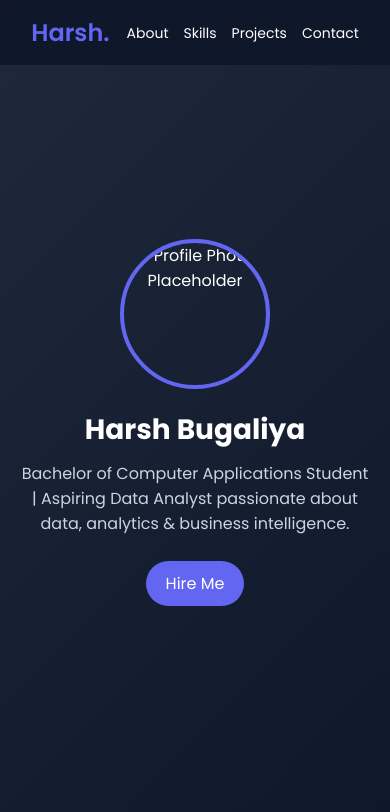
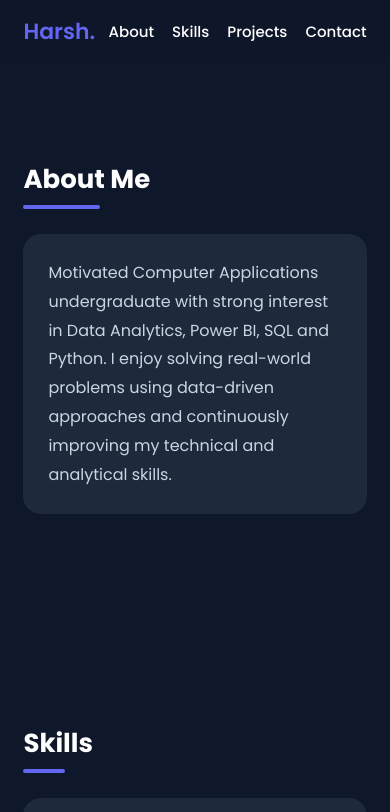
Before and after one commit to Harshbugaliya/HarshBugaliya, a plain HTML site: page index.html in a window 390 px wide. Shown: the top 812 px of the page. Drawn offline with Linux system fonts and the light colour scheme.

Commit message:
Refactor index.html for layout and style improvements
Updated styling and layout for improved aesthetics and responsiveness. Removed hero section and adjusted project links.

```diff
--- a/index.html
+++ b/index.html
@@ -5,7 +5,6 @@
     <title>Harsh Bugaliya | Portfolio</title>
     <meta name="viewport" content="width=device-width, initial-scale=1.0">
 
-    <!-- Google Font -->
     <link href="https://fonts.googleapis.com/css2?family=Poppins:wght@300;400;500;600;700&display=swap" rel="stylesheet">
 
     <style>
@@ -15,6 +14,7 @@
             --dark-light: #1e293b;
             --text-light: #cbd5e1;
             --white: #ffffff;
+            --max-width: 1100px;
         }
 
         * {
@@ -34,30 +34,32 @@
         nav {
             position: fixed;
             width: 100%;
-            background: rgba(15, 23, 42, 0.9);
-            backdrop-filter: blur(10px);
+            background: rgba(15, 23, 42, 0.95);
+            backdrop-filter: blur(8px);
             display: flex;
             justify-content: space-between;
             align-items: center;
-            padding: 15px 8%;
+            padding: 18px 8%;
             z-index: 1000;
         }
 
         nav h2 {
             color: var(--primary);
+            font-size: 22px;
             font-weight: 600;
         }
 
         nav ul {
             list-style: none;
             display: flex;
-            gap: 25px;
+            gap: 28px;
         }
 
         nav ul li a {
             text-decoration: none;
             color: var(--white);
-            font-size: 14px;
+            font-size: 15px;
+            font-weight: 500;
             transition: 0.3s;
         }
 
@@ -65,44 +67,86 @@
             color: var(--primary);
         }
 
-        /* Hero Section */
-        .hero {
-            height: 100vh;
-            display: flex;
-            align-items: center;
-            justify-content: center;
-            flex-direction: column;
-            text-align: center;
-            padding: 0 20px;
-            background: linear-gradient(135deg, #1e293b, #0f172a);
+        /* Sections */
+        section {
+            padding: 120px 8% 80px;
+            max-width: var(--max-width);
+            margin: auto;
         }
 
-        .hero img {
-            width: 150px;
-            height: 150px;
-            border-radius: 50%;
-            border: 4px solid var(--primary);
-            object-fit: cover;
-            margin-bottom: 20px;
+        section:first-of-type {
+            padding-top: 160px;
         }
 
-        .hero h1 {
-            font-size: 40px;
-            margin-bottom: 10px;
+        section h2 {
+            font-size: 32px;
+            margin-bottom: 35px;
+            position: relative;
+            display: inline-block;
         }
 
-        .hero p {
+        section h2::after {
+            content: "";
+            width: 60%;
+            height: 4px;
+            background: var(--primary);
+            position: absolute;
+            left: 0;
+            bottom: -10px;
+            border-radius: 2px;
+        }
+
+        .card {
+            background: var(--dark-light);
+            padding: 35px;
+            border-radius: 18px;
+            margin-bottom: 30px;
+            transition: 0.3s ease;
+        }
+
+        .card:hover {
+            transform: translateY(-6px);
+            box-shadow: 0 12px 35px rgba(99, 102, 241, 0.25);
+        }
+
+        .card p {
+            font-size: 16px;
+            line-height: 1.8;
             color: var(--text-light);
-            max-width: 600px;
+        }
+
+        /* Skills */
+        .skills {
+            display: flex;
+            flex-wrap: wrap;
+            gap: 16px;
+        }
+
+        .skill {
+            padding: 10px 18px;
+            background: var(--primary);
+            border-radius: 25px;
+            font-size: 14px;
+            font-weight: 500;
+        }
+
+        /* Project */
+        .project-title {
+            font-size: 20px;
+            font-weight: 600;
+            margin-bottom: 15px;
         }
 
         .btn {
-            margin-top: 25px;
-            padding: 10px 20px;
+            display: inline-block;
+            margin-top: 18px;
+            padding: 10px 22px;
             background: var(--primary);
             color: var(--white);
             border-radius: 25px;
             text-decoration: none;
+            font-size: 14px;
+            font-weight: 500;
             transition: 0.3s;
         }
 
@@ -110,81 +154,36 @@
             background: #4f46e5;
         }
 
-        section {
-            padding: 80px 8%;
-        }
-
-        section h2 {
-            font-size: 28px;
-            margin-bottom: 30px;
-            position: relative;
-            display: inline-block;
-        }
-
-        section h2::after {
-            content: "";
-            width: 50%;
-            height: 3px;
-            background: var(--primary);
-            position: absolute;
-            left: 0;
-            bottom: -8px;
-        }
-
-        .card {
-            background: var(--dark-light);
-            padding: 25px;
-            border-radius: 15px;
-            margin-bottom: 20px;
-            transition: 0.3s;
-        }
-
-        .card:hover {
-            transform: translateY(-5px);
-            box-shadow: 0 10px 30px rgba(99, 102, 241, 0.2);
-        }
-
-        /* Skills */
-        .skills {
-            display: flex;
-            flex-wrap: wrap;
-            gap: 15px;
-        }
-
-        .skill {
-            padding: 8px 16px;
-            background: var(--primary);
-            border-radius: 20px;
-            font-size: 13px;
-        }
-
         /* Contact Form */
         form {
-            margin-top: 20px;
+            margin-top: 25px;
         }
 
         input, textarea {
             width: 100%;
-            padding: 12px;
-            margin-bottom: 15px;
-            border-radius: 8px;
+            padding: 14px;
+            margin-bottom: 18px;
+            border-radius: 10px;
             border: none;
             outline: none;
             background: #334155;
             color: var(--white);
+            font-size: 14px;
         }
 
         textarea {
-            min-height: 120px;
+            min-height: 140px;
             resize: vertical;
         }
 
         button {
-            padding: 10px 20px;
+            padding: 12px 25px;
             background: var(--primary);
             border: none;
-            border-radius: 20px;
+            border-radius: 25px;
             color: var(--white);
+            font-size: 14px;
+            font-weight: 500;
             cursor: pointer;
             transition: 0.3s;
         }
@@ -195,20 +194,33 @@
 
         footer {
             text-align: center;
-            padding: 20px;
+            padding: 25px;
             background: #020617;
             color: var(--text-light);
             font-size: 14px;
+            margin-top: 40px;
         }
 
         /* Responsive */
         @media (max-width: 768px) {
-            .hero h1 {
-                font-size: 28px;
+            nav {
+                padding: 15px 6%;
             }
 
             nav ul {
-                gap: 15px;
+                gap: 18px;
+            }
+
+            section {
+                padding: 110px 6% 70px;
+            }
+
+            section h2 {
+                font-size: 26px;
+            }
+
+            .card {
+                padding: 25px;
             }
         }
     </style>
@@ -224,13 +236,6 @@
         <li><a href="#contact">Contact</a></li>
     </ul>
 </nav>
-
-<section class="hero">
-    <img src="profile-photo.jpg" alt="Profile Photo Placeholder">
-    <h1>Harsh Bugaliya</h1>
-    <p>Bachelor of Computer Applications Student | Aspiring Data Analyst passionate about data, analytics & business intelligence.</p>
-    <a href="#contact" class="btn">Hire Me</a>
-</section>
 
 <section id="about">
     <h2>About Me</h2>
@@ -260,13 +265,13 @@
 <section id="projects">
     <h2>Projects</h2>
     <div class="card">
-        <h3>Sales Performance & Profitability Dashboard</h3>
+        <div class="project-title">Sales Performance & Profitability Dashboard</div>
         <p>
             Developed an interactive Power BI dashboard using real-world datasets.
             Implemented DAX-based KPIs, revenue analysis and regional performance insights.
         </p>
         <p><strong>Tools:</strong> Power BI, DAX, Excel</p>
-        <a href="#" class="btn" target="_blank">View Project</a>
+        <a href="https://postimg.cc/Lqbp6dRX" class="btn" target="_blank">View Project</a>
     </div>
 </section>
 
```
